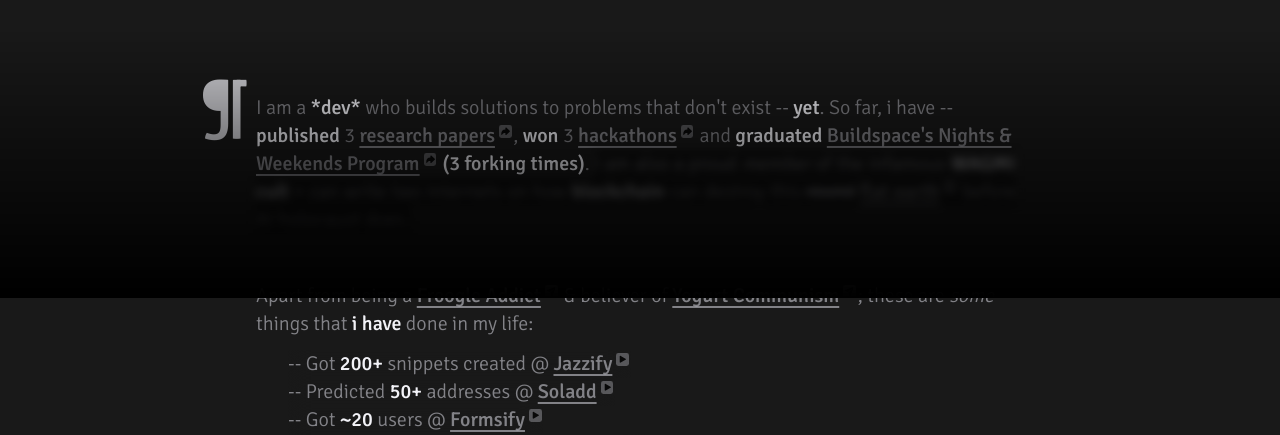
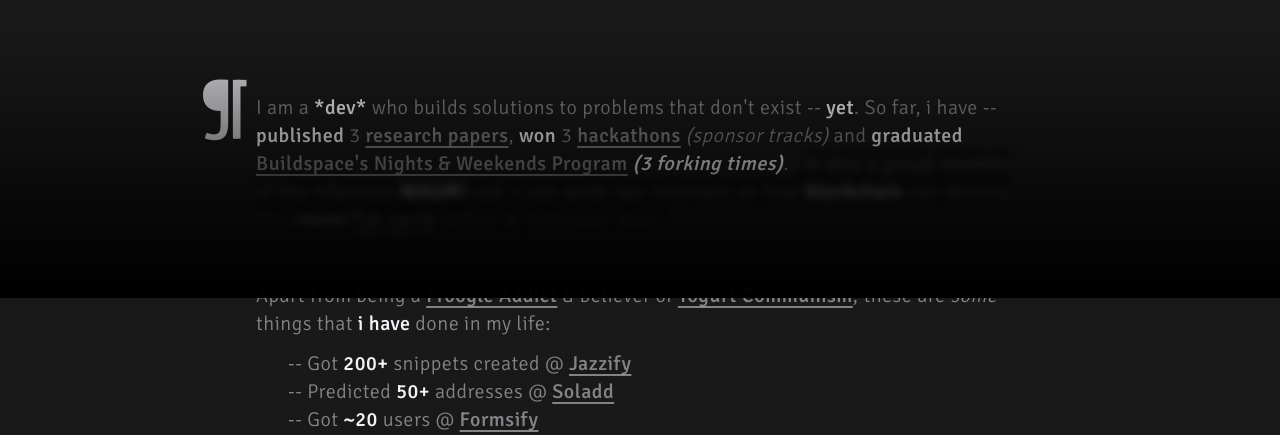
Before and after one commit to githubotoro/portfolio, a Next.js app: page / in a window 1280 px wide. Shown: the part 502-937 px from the top of the page. Built offline with nearby package versions, Linux system fonts and the light colour scheme.

Commit message:
those annyoing icons are hidden now

```diff
--- a/constants/index.tsx
+++ b/constants/index.tsx
@@ -19,6 +19,6 @@
 	"inline-block align-top fill-isWhite mt-[0.15rem] md:mt-[0.2rem] ml-[0.2rem] md:ml-[0.25rem] mr-[0.1rem] h-[0.6rem] h-[0.6rem] md:h-[0.8rem] md:w-[0.8rem] rounded-[0.15rem] group-hover:scale-125 !fill-isBlack/90 bg-isLabelDarkTertiary group-hover:bg-isLabelDarkPrimary content-center place-content-center items-center group-hover:rounded-[0.2rem] group-hover:-rotate-6";
 
 export const BASE_SCREEN =
-	"max-w-sm sm:max-w-sm md:max-w-3xl lg:max-w-4xl p-6 md:p-16 space-y-12";
+	"max-w-sm sm:max-w-sm md:max-w-3xl lg:max-w-4xl p-6 md:p-16 space-y-12 tracking-wide";
 
-export const LINK_ICON = clsx(NEW_LINK_ICON_BASE_v4, ANIMATE);
+export const LINK_ICON = clsx(NEW_LINK_ICON_BASE_v4, ANIMATE, "hidden");
--- a/content/home/_description.mdx
+++ b/content/home/_description.mdx
@@ -7,7 +7,7 @@
 import { LINK_ICON } from "@/constants";
 import { useStore } from "@/store";
 
-<Para /> I am a **\*dev\*** who builds solutions to problems that don't exist -- **yet**. So far, i have -- **published** 3 <Hoverable navtext="caution -- nerdy stuff ahead">[research papers<Internal />](/research)</Hoverable>, **won** 3 <Hoverable navtext="tbh, i go for free food">[hackathons<Internal/>](/hackathons)</Hoverable> and **graduated** <Hoverable navtext="my fav cult">[Buildspace's Nights & Weekends Program<Internal/>](/buildspace)</Hoverable> **(3 forking times)**. <Hide> I am also a proud _member_ of the infamous **WAGMI cult** + can write two internets on how **blockchain** can destroy this <Strike>round</Strike> <Hoverable navtext="earth is flat, period">[flat earth<External />](https://en.wikipedia.org/wiki/Flat_Earth)</Hoverable> before AI holocaust does. </Hide>
+<Para /> I am a **\*dev\*** who builds solutions to problems that don't exist -- **yet**. So far, i have -- **published** 3 <Hoverable navtext="caution -- nerdy stuff ahead">[research papers<Internal />](/research)</Hoverable>, **won** 3 <Hoverable navtext="tbh, i go for free food">[hackathons<Internal/>](/hackathons)</Hoverable> *(sponsor tracks)* and **graduated** <Hoverable navtext="my fav cult">[Buildspace's Nights & Weekends Program<Internal/>](/buildspace)</Hoverable> ***(3 forking times)***. <Hide> I'm also a proud _member_ of the infamous **WAGMI** cult + can write two internets on how **blockchain** can destroy this <Strike>round</Strike> <Hoverable navtext="earth is flat, period">[flat earth<External />](https://en.wikipedia.org/wiki/Flat_Earth)</Hoverable> before AI holocaust does. </Hide>
 
 <div className="space-y-3">
 Apart from being a <Hoverable navtext="i plead guilty">[Froogle Addict<External />](https://www.malasfruit.com/shop/froogle)</Hoverable> & believer of <Hoverable navtext="if you hate yogurt, we can't be friends -- sorry">[Yogurt Communism<External />](https://lovedeathrobots.fandom.com/wiki/When_the_Yogurt_Took_Over)</Hoverable>; these are _some_ things that **i have** done in my life:
--- a/mdx-components.tsx
+++ b/mdx-components.tsx
@@ -101,7 +101,7 @@
 				<span
 					{...props}
 					className={clsx(
-						"blur-[0.25rem] bg-isBlack hover:blur-none text-isLabelDarkSecondary hover:bg-isBlack opacity-50 hover:opacity-100",
+						"blur-[0.15rem] md:blur-[0.25rem] bg-isBlack hover:blur-none text-isLabelDarkSecondary hover:bg-isBlack opacity-50 hover:opacity-100",
 						ANIMATE
 					)}
 				/>
```
